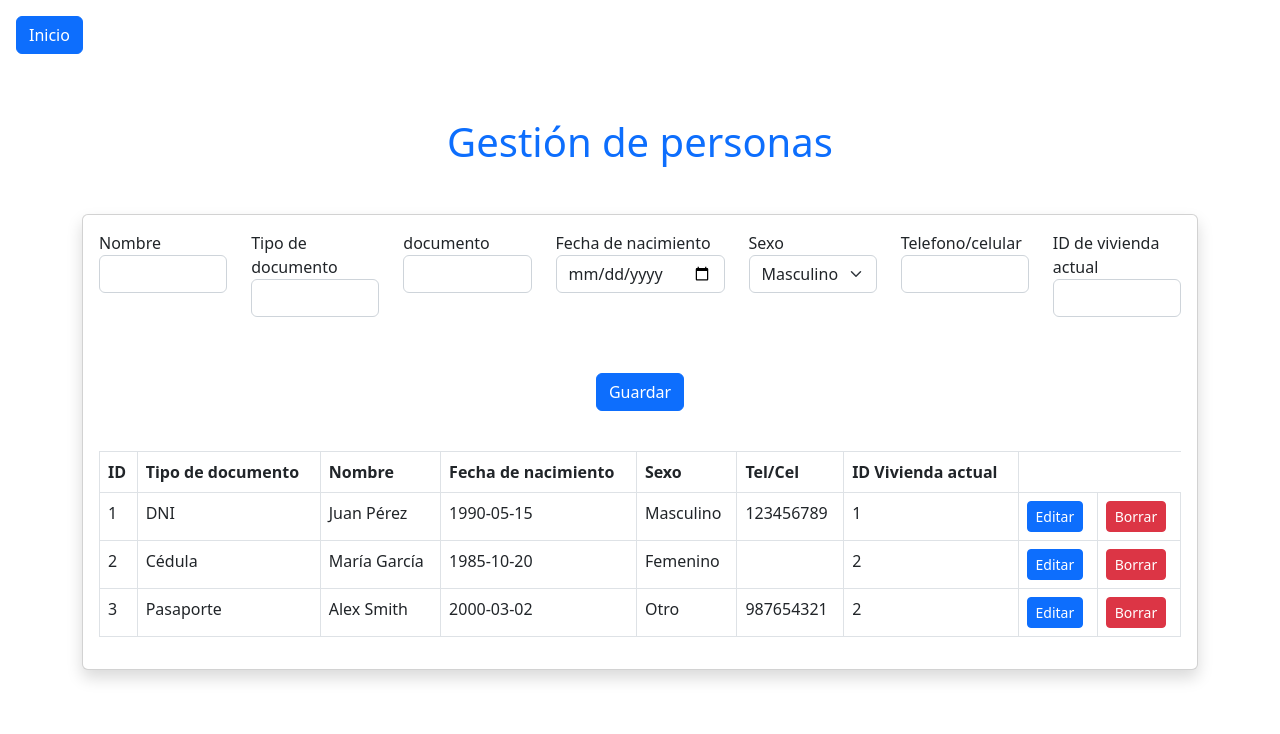
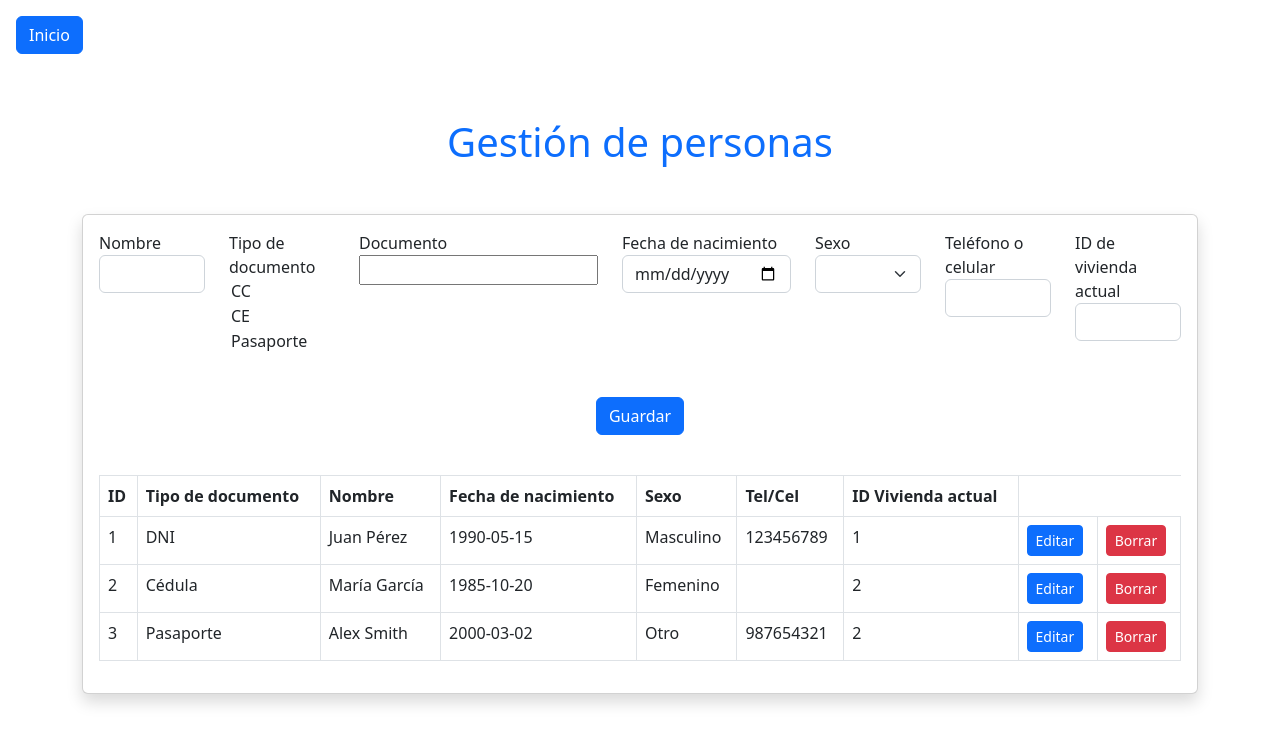
Before and after one commit to CesarFRR/IngSoft2_CRUD, a Flask app: page /persona in a window 1280 px wide. Shown: the top 734 px of the page. Run offline with Flask 3, Linux system fonts and the light colour scheme; data comes from the database, SQL or seed files in the repository.

Commit message:
correccion inicial Personas

```diff
--- a/src/templates/index.html
+++ b/src/templates/index.html
@@ -40,7 +40,7 @@
 
     <div class="border">
         <br><br>
-        <h5 class="text-center ">AAAAAAAAMás opciones</h5>
+        <h5 class="text-center ">}Más opciones</h5>
 
         <form action="/posesiones_add" method="get">
 
--- a/src/templates/persona.html
+++ b/src/templates/persona.html
@@ -29,11 +29,15 @@
                         </div>
                         <div class="col">
                             <label for='t_doc'>Tipo de documento</label>
-                            <input type="text" class="form-control mb-3" name="t_doc">
+                            <div class="dropdown-content" class="form-control mb-3" name="t_doc">
+                                <option value="CC">CC</option>
+                                <option value="CE">CE</option>
+                                <option value="Pasaporte">Pasaporte</option>
+                            </div>
                         </div>
                         <div class="col">
-                            <label for="n_doc">documento</label>
-                            <input type="number" class="form-control mb-3" name="n_doc">
+                            <label for="n_doc">Documento</label>
+                            <input type="number" name="n_doc">
                         </div>
                         <div class="col">
                             <label for='nacimiento'>Fecha de nacimiento</label>
@@ -42,13 +46,14 @@
                         <div class="col">
                             <label for="sexo">Sexo</label>
                             <select class="form-select" id="sexo" name="sexo">
+                                <option value="none" selected disabled hidden> </option>
                                 <option value="Masculino">Masculino</option>
                                 <option value="Femenino">Femenino</option>
                                 <option value="No binario">No binario</option>
                             </select>
                         </div>
                         <div class="col">
-                            <label for='tel_cel'>Telefono/celular</label>
+                            <label for='tel_cel'>Teléfono o celular</label>
                             <input type="text" class="form-control mb-3" name="tel_cel">
                         </div>
                         <div class="col">
@@ -107,37 +112,43 @@
                                     <div class="modal-body">
                                         <form action="/persona_edit/{{d.id}}" method="post">
                                             <label for='id'>ID</label>
-                                            <input type="number" class="form-control mb-3" name="id" value="{{d.id}}">
+                                            <input type="number" class="form-control mb-3" name="id" value="{{d.id}}"
+                                                disabled>
 
 
                                             <label for='tipo_doc'>Tipo de documento</label>
-                                            <input type="text" class="form-control mb-3" name="tipo_doc" value="{{d.tipo_doc}}">
+                                            <input type="text" class="form-control mb-3" name="tipo_doc"
+                                                value="{{d.tipo_doc}}" disabled>
 
                                             <label for='nombre'>Nombre</label>
-                                            <input type="text" class="form-control mb-3" name="nombre" value="{{d.nombre}}">
+                                            <input type="text" class="form-control mb-3" name="nombre"
+                                                value="{{d.nombre}}">
 
 
                                             <label for='fecha_nac'>Fecha de nacimiento</label>
-                                            <input type="date" class="form-control mb-3" name="fecha_nac" value="{{d.fecha_nac}}">
+                                            <input type="date" class="form-control mb-3" name="fecha_nac"
+                                                value="{{d.fecha_nac}}" disabled>
 
                                             <label for='sexo'>Sexo</label>
                                             <select class="form-select" id="selectBox" name="sexo">
                                                 {% set sexos = {'Masculino':'M', 'Femenino':'F', 'No binario':'NB'} %}
                                                 {% for s in sexos %}
-                                                    {% if d.sexo == s %}
-                                                        <option value="{{ s }}" selected>{{ s }}</option>
-                                                    {% else %}
-                                                        <option value="{{s}}">{{ s }}</option>
-                                                    {% endif %}
+                                                {% if d.sexo == s %}
+                                                <option value="{{ s }}" selected>{{ s }}</option>
+                                                {% else %}
+                                                <option value="{{s}}">{{ s }}</option>
+                                                {% endif %}
                                                 {% endfor %}
                                             </select>
 
-                                            <label for=''>Tel/Cel</label>
-                                            <input type="text" class="form-control mb-3" name="telefono" value="{{d.telefono}}">
+                                            <label for=''>Teléfono o celular</label>
+                                            <input type="text" class="form-control mb-3" name="telefono"
+                                                value="{{d.telefono}}">
 
 
-                                            <label for='vivienda_actual'>vivienda actual</label>
-                                            <input type="text" class="form-control mb-3" name="vivienda_actual" value="{{d.id_vivienda_actual}}">
+                                            <label for='vivienda_actual'>Vivienda actual</label>
+                                            <input type="text" class="form-control mb-3" name="vivienda_actual"
+                                                value="{{d.id_vivienda_actual}}" disabled>
 
                                     </div>
                                     <div class="modal-footer">
```
